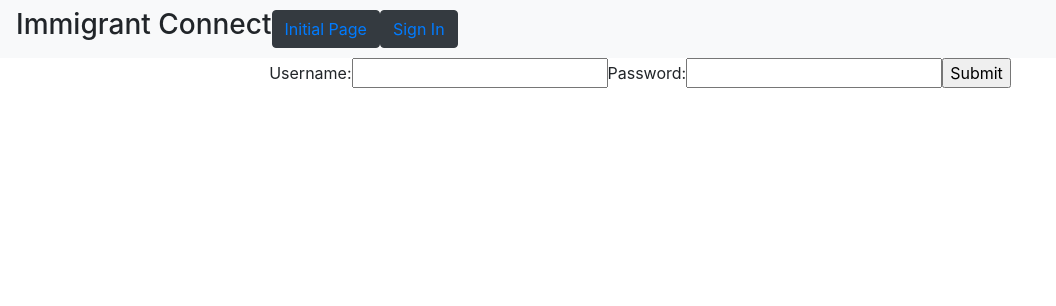
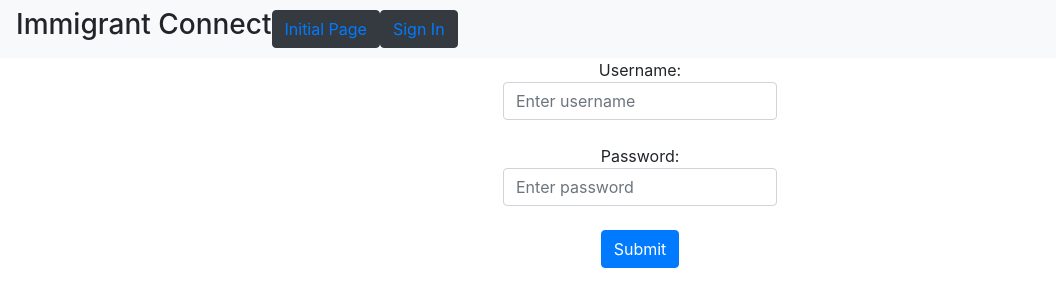
Before and after one commit to mikey-joyce/ImmigrantConnect, a React (Create React App) app in the folder immigrant-frontend/: page /SignIn in a window 1280 px wide. Shown: the top 306 px of the page, without its empty margins (0-1056 px from the left). Built offline with nearby package versions, Linux system fonts and the light colour scheme.

Commit message:
SignIn Page final

```diff
--- a/immigrant-frontend/src/Pages/SignIn.js
+++ b/immigrant-frontend/src/Pages/SignIn.js
@@ -1,26 +1,27 @@
-import React, { Component } from 'react';
+import React, { Component } from "react";
 
 class SignIn extends Component {
-
   render() {
     return (
       <div>
-      <form>
-        <label>
-          Username:
-          <input type="text" name="username" />
+        <form >
+        <div className="form-group">
+          <label>
+            Username:
+            <input type="text" name="username" className="form-control" placeholder="Enter username"/>
           </label>
+          </div>
+          <div className="form-group">
           <label>
             Password:
-            <input type="text" name="password" />
-            </label>
-            <input type="submit" value="Submit" />
-
-      </form>
+            <input type="password" name="password" className="form-control" placeholder="Enter password"/>
+          </label>
+          </div>
+          <button type="submit" value="Submit" className="btn btn-primary">Submit</button>
+        </form>
       </div>
     );
   }
-
 }
 
 export default SignIn;
```
Also changed, not shown: immigrant-frontend/src/Pages/InitialPage.js (+3 -4 lines), immigrant-frontend/src/Pages/Navbar.js (+7 -7 lines).
